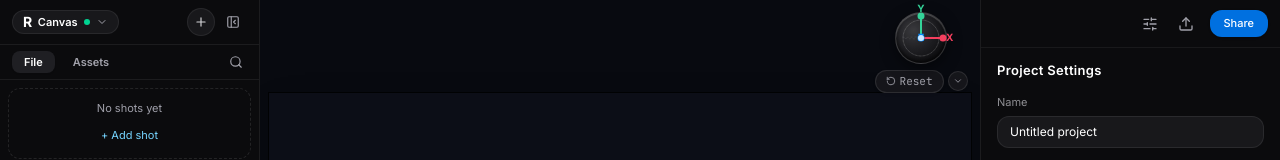
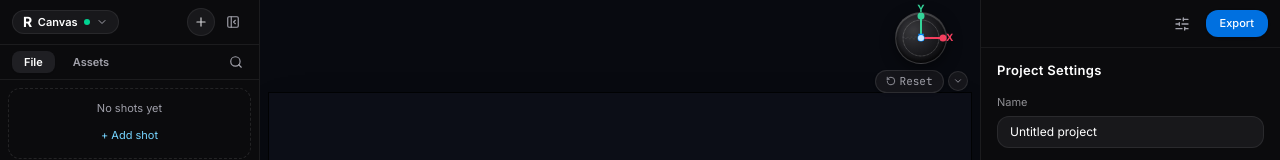
Before and after one commit to kincreatives360-ui/raylight-editor, a React (Vite) app: page / in a window 1280 px wide. Shown: the top 160 px of the page. Built offline with nearby package versions, Linux system fonts and the light colour scheme.

Commit message:
fix: align export and arrow shortcut controls

```diff
--- a/src/panels/Inspector/RightSidebar.tsx
+++ b/src/panels/Inspector/RightSidebar.tsx
@@ -1311,7 +1311,6 @@ export const RightSidebar: React.FC<RightSidebarProps> = React.memo(({
     } = useSelectionStore();
 
     const [mainTab, setMainTab] = useState<'design' | 'animate'>('design');
-    const [shareToast, setShareToast] = useState(false);
     const [customFonts, setCustomFonts] = useState<string[]>([]);
     const fontInputRef = useRef<HTMLInputElement>(null);
 
@@ -1412,27 +1411,11 @@ export const RightSidebar: React.FC<RightSidebarProps> = React.memo(({
                         className="p-1 text-[#a1a1aa] hover:text-white cursor-pointer transition"
                     />
 
-                    <IconButton
-                        unstyled
-                        tooltip={false}
-                        label="Export MP4 Video or GIF"
-                        icon={<>
-                            <Upload className="w-4 h-4" />
-                        </>}
+                    <button
                         onClick={onOpenExportModal}
-                        title="Export MP4 Video or GIF"
-                        className="p-1 text-[#a1a1aa] hover:text-white cursor-pointer transition"
-                    />
-
-                    <button
-                        onClick={() => {
-                            setShareToast(true);
-                            setTimeout(() => setShareToast(false), 2000);
-                            onOpenExportModal();
-                        }}
                         className="px-3.5 py-1.5 rounded-lg bg-[#0070e0] hover:bg-[#005bb5] text-white font-medium text-[11px] cursor-pointer transition shadow-sm"
                     >
-                        {shareToast ? 'Copied!' : 'Share'}
+                        Export
                     </button>
                 </div>
             </div>
--- a/src/stage/CanvasToolbar.tsx
+++ b/src/stage/CanvasToolbar.tsx
@@ -10,6 +10,7 @@ import { generateId } from '../model/id';
 import { useSelectionStore, type CanvasTool } from '../store/useSelectionStore';
 import { usePlayheadStore } from '../store/usePlayheadStore';
 import { useProjectStore } from '../store/useProjectStore';
+import { SHAPE_TOOL_ITEMS } from './canvasToolItems';
 
 interface CanvasToolbarProps {
     selectedLayer: Layer | undefined;
@@ -370,14 +371,6 @@ export const CanvasToolbar: React.FC<CanvasToolbarProps> = ({
         { id: 'move', label: 'Move', key: 'G', icon: Move },
     ];
 
-    const shapeItems: { id: CanvasTool; label: string; key: string; icon: React.FC<{ className?: string }> }[] = [
-        { id: 'rectangle', label: 'Rectangle', key: 'R', icon: Square },
-        { id: 'ellipse', label: 'Ellipse', key: 'O', icon: Circle },
-        { id: 'polygon', label: 'Polygon', key: '', icon: Pentagon },
-        { id: 'line', label: 'Line', key: 'L', icon: Minus },
-        { id: 'arrow', label: 'Arrow', key: '⇧L', icon: ArrowRight },
-    ];
-
     return (
         <div
             ref={menuRef}
@@ -525,7 +518,7 @@ export const CanvasToolbar: React.FC<CanvasToolbarProps> = ({
 
                     {openMenu === 'shape' && (
                         <DropdownMenu>
-                            {shapeItems.map((item) => (
+                            {SHAPE_TOOL_ITEMS.map((item) => (
                                 <MenuItem
                                     key={item.id}
                                     icon={item.icon}
--- /dev/null
+++ b/src/stage/canvasToolItems.ts
@@ -0,0 +1,11 @@
+import type React from 'react';
+import { Circle, Minus, Pentagon, Square, ArrowRight } from 'lucide-react';
+import type { CanvasTool } from '../store/useSelectionStore';
+
+export const SHAPE_TOOL_ITEMS: { id: CanvasTool; label: string; key: string; icon: React.FC<{ className?: string }> }[] = [
+    { id: 'rectangle', label: 'Rectangle', key: 'R', icon: Square },
+    { id: 'ellipse', label: 'Ellipse', key: 'O', icon: Circle },
+    { id: 'polygon', label: 'Polygon', key: '', icon: Pentagon },
+    { id: 'line', label: 'Line', key: 'L', icon: Minus },
+    { id: 'arrow', label: 'Arrow', key: 'A', icon: ArrowRight },
+];
```
Also changed, not shown: 2 other files (tests, documents, lock files or other folders).
